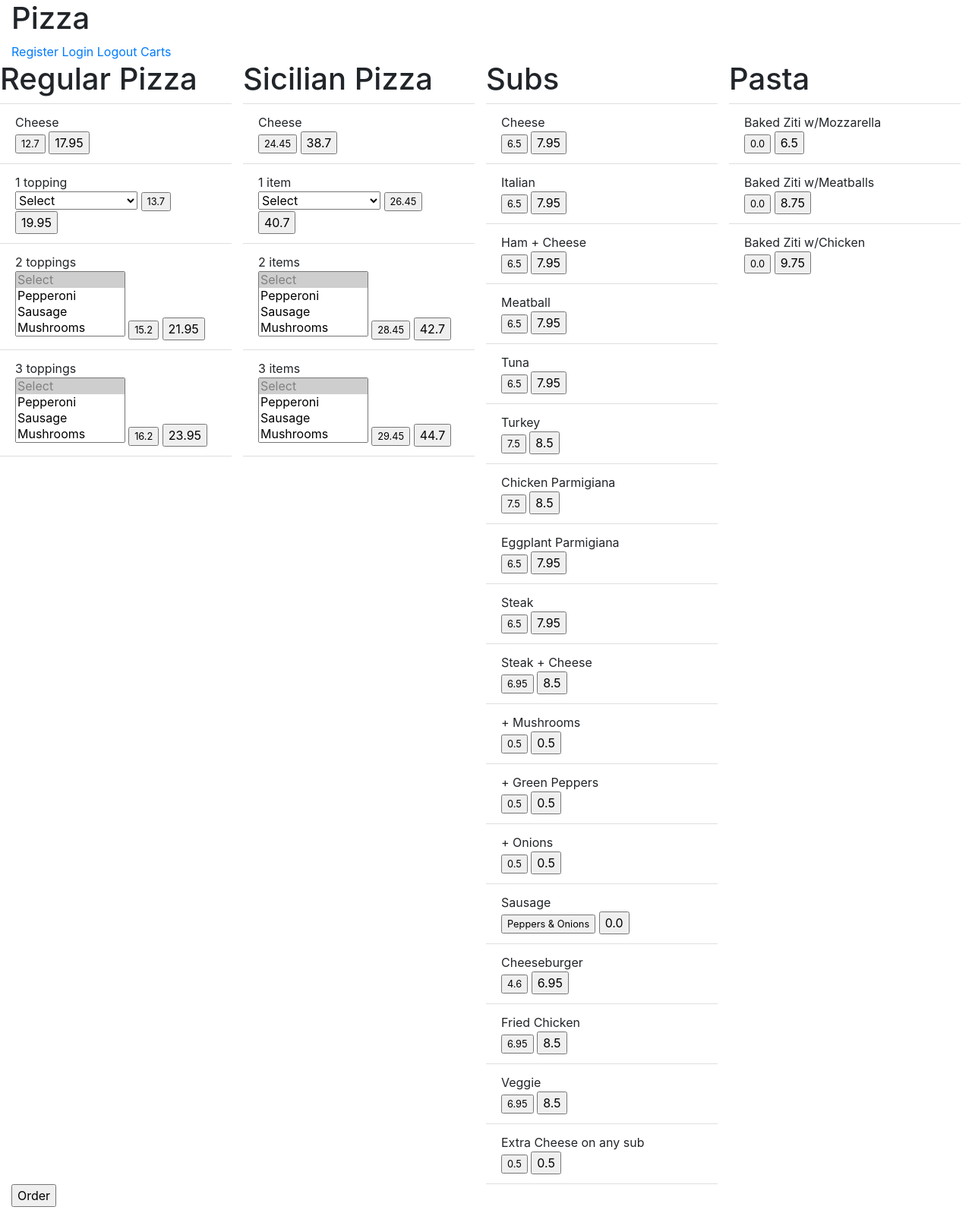
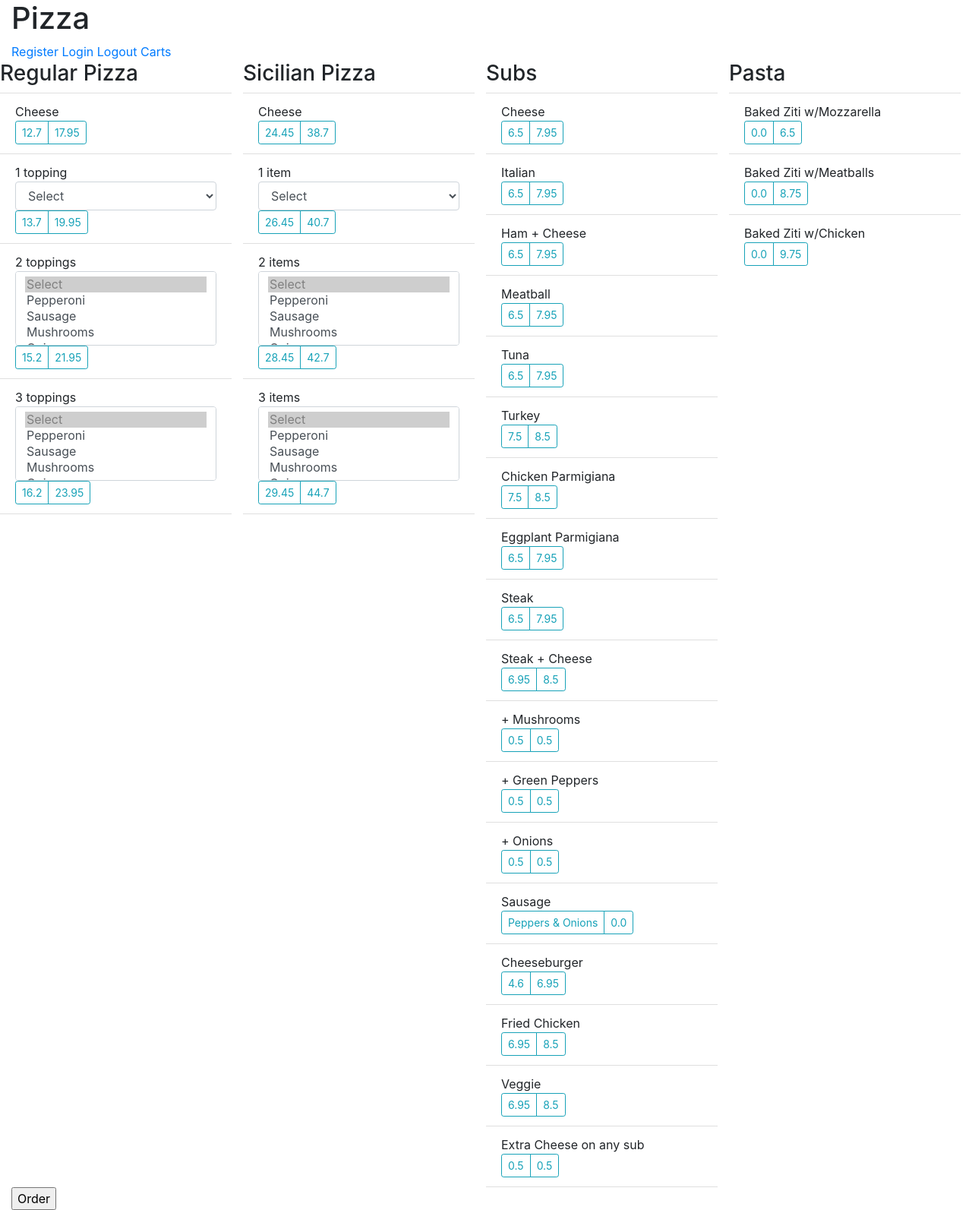
Before and after one commit to MotazBellah/pizza, a Django app: page / in a window 1280 px wide. Shown: the whole page at 76% size. Run offline with Django 3.2, Linux system fonts and the light colour scheme; a user stored in the database is signed in; data comes from the database, SQL or seed files in the repository; both versions use the stored data as it was after the commit; some libraries are stand-ins or nearby versions.

Commit message:
Use Bootstrap to style the website

```diff
--- a/restaurant/pizza/static/app.js
+++ b/restaurant/pizza/static/app.js
@@ -32,11 +32,11 @@ menu.addEventListener('click', (e) => {
     selectionLimit(3, 'three-item');
 
     if (e.target.tagName === 'INPUT') {
-        var form = e.target.parentNode.id;
+        var form = e.target.parentNode.parentNode.id;
         var price = e.target.value
-        var food = e.target.parentNode.childNodes[3].value
-        console.log(e.target.parentNode.childNodes[5]);
-        const select1 = e.target.parentNode.childNodes[5]
+        var food = e.target.parentNode.parentNode.childNodes[3].value
+        console.log(e.target.parentNode.parentNode.childNodes);
+        const select1 = e.target.parentNode.parentNode.childNodes[5]
         // const values = Array.from(selectedd).map(el => el.value);
         // const selectedValues = values.filter((x) => x.selected).map((x)=>x.value);
         var selected1 = []
--- a/restaurant/pizza/templates/pizza/index.html
+++ b/restaurant/pizza/templates/pizza/index.html
@@ -15,7 +15,7 @@
             {% for item in items %}
 
             <ul class="col-sm list-group list-group-flush">
-                <h1>{{item.0}}</h1>
+                <h3>{{item.0}}</h3>
                 {% for i in item.1 %}
                     <!-- <p>{{i.3}}</p> -->
                     <li class="list-group-item">
@@ -25,13 +25,15 @@
                         <!-- <form class="" action="{% url 'addFood' %}" method="post"> -->
                         <form id="{{i.3}}" class="add-to-carts" >
 
-                            {% csrf_token %}
+                        {% csrf_token %}
+
+
                             <input class="food" type="text" name="food" value="{{i.0}}">
 
 
                         {% if i.0 == '1 topping' %}
 
-                            <select  class="topping" name="topping1" required>
+                            <select  class="topping form-control" name="topping1" required>
                             <option value="Selected" disabled selected>Select</option>
                                 {% for i in toppings %}
                                     <option value="{{i.item}}">{{ i.item }}</option>
@@ -40,7 +42,7 @@
 
                         {% elif i.0 == '2 toppings' %}
 
-                            <select class="topping" id="tw" multiple name="topping1" required>
+                            <select class="topping form-control" id="tw" multiple name="topping1" required>
                                 <option value="Selected" disabled selected>Select</option>
                                 {% for i in toppings %}
                                     <option value="{{i.item}}">{{ i.item }}</option>
@@ -49,7 +51,7 @@
 
                         {% elif i.0 == '3 toppings' %}
 
-                            <select class="topping" id="th" multiple name="topping1" required>
+                            <select class="topping form-control" id="th" multiple name="topping1" required>
                             <option value="Selected" disabled selected>Select</option>
                                 {% for i in toppings %}
                                     <option value="{{i.item}}">{{ i.item }}</option>
@@ -58,7 +60,7 @@
 
                         {% elif i.0 == '1 item' %}
 
-                            <select class="topping" name="topping1" required>
+                            <select class="topping form-control" name="topping1" required>
                             <option value="Selected" disabled selected>Select</option>
                                 {% for i in toppings %}
                                     <option value="{{i.item}}">{{ i.item }}</option>
@@ -67,7 +69,7 @@
 
                         {% elif i.0 == '2 items' %}
 
-                            <select class="topping" id="two-item" multiple name="topping1" required>
+                            <select class="topping form-control" id="two-item" multiple name="topping1" required>
                             <option value="Selected" disabled selected>Select</option>
                                 {% for i in toppings %}
                                     <option value="{{i.item}}">{{ i.item }}</option>
@@ -76,7 +78,7 @@
 
                         {% elif i.0 == '3 items' %}
 
-                            <select class="topping" id="three-item" multiple name="topping1" required>
+                            <select class="topping form-control" id="three-item" multiple name="topping1" required>
                             <option value="Selected" disabled selected>Select</option>
                                 {% for i in toppings %}
                                     <option value="{{i.item}}">{{ i.item }}</option>
@@ -84,8 +86,10 @@
                             </select>
 
                         {% endif %}
-                        <input class="small" type="submit" name="add1" value="{{i.1}}">
-                        <input class="large" type="submit" name="add2" value="{{i.2}}">
+                        <div class="btn-group btn-group-sm">
+                            <input class="small btn btn-outline-info" type="submit" name="add1" value="{{i.1}}">
+                            <input class="large btn btn-outline-info" type="submit" name="add2" value="{{i.2}}">
+                        </div>
                         </form>
 
                     </li>
```
Also changed, not shown: restaurant/db.sqlite3.
